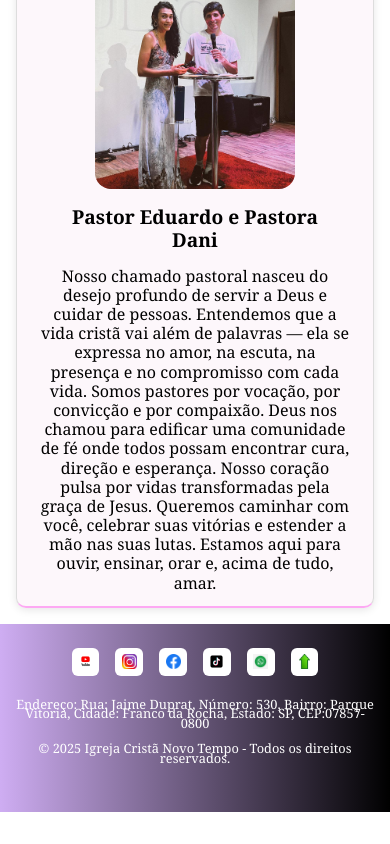
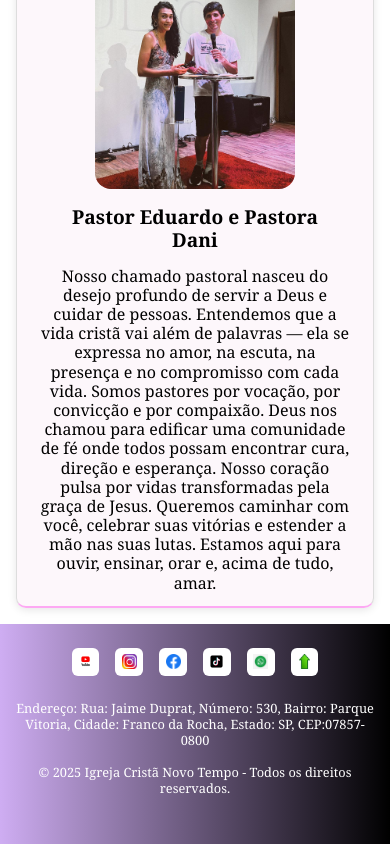
Before and after one commit to MariaaPcsa/projetointegrador3comreact, a React (Vite) app: page /whoweare in a window 390 px wide. Shown: the part 6861-7705 px from the top of the page. Before the commit the page ends 7673 px from the top, so only its background shows below. Built offline with nearby package versions, Linux system fonts and the light colour scheme.

Commit message:
Efetuado correção no css

```diff
--- a/src/components/css/footer.css
+++ b/src/components/css/footer.css
@@ -92,6 +92,6 @@
     .footer p {
       margin: 0.5rem 0;
       font-size: 0.8rem;
-      line-height: 0.6rem;
+      line-height: 1rem;
     }
   }
```
